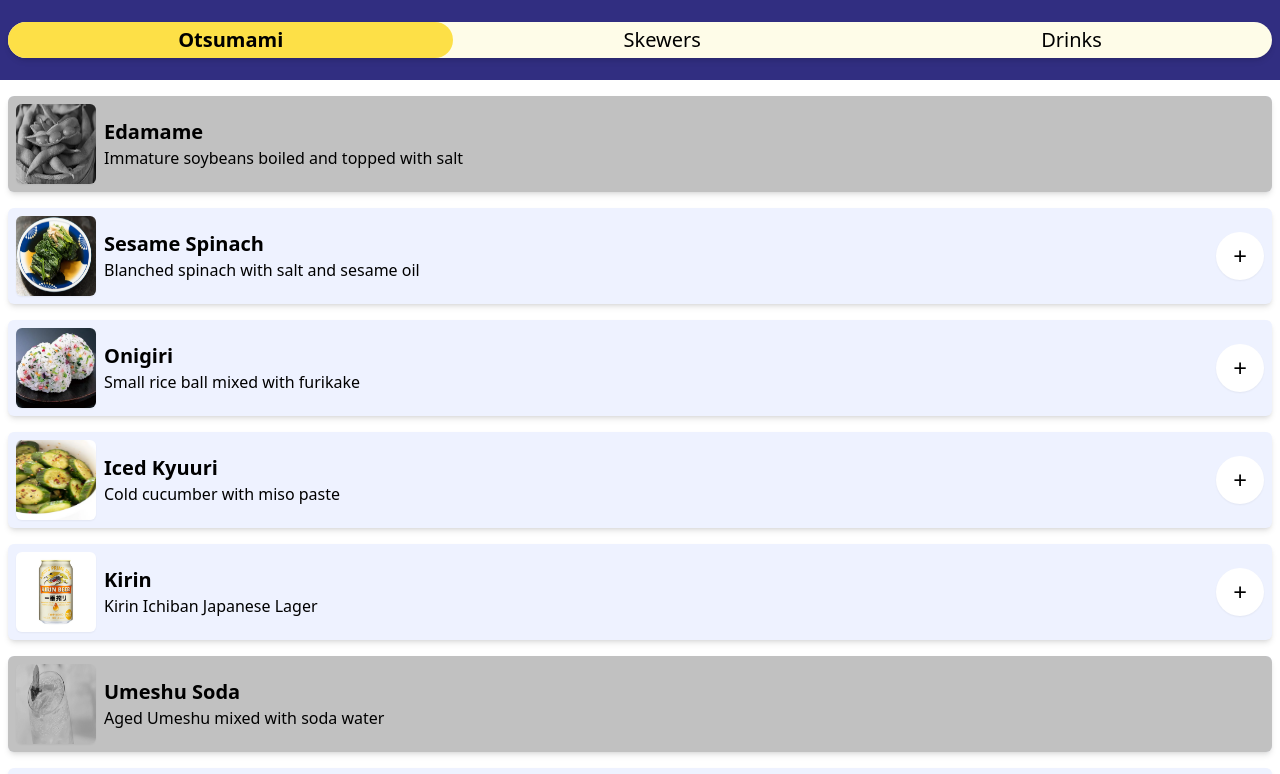
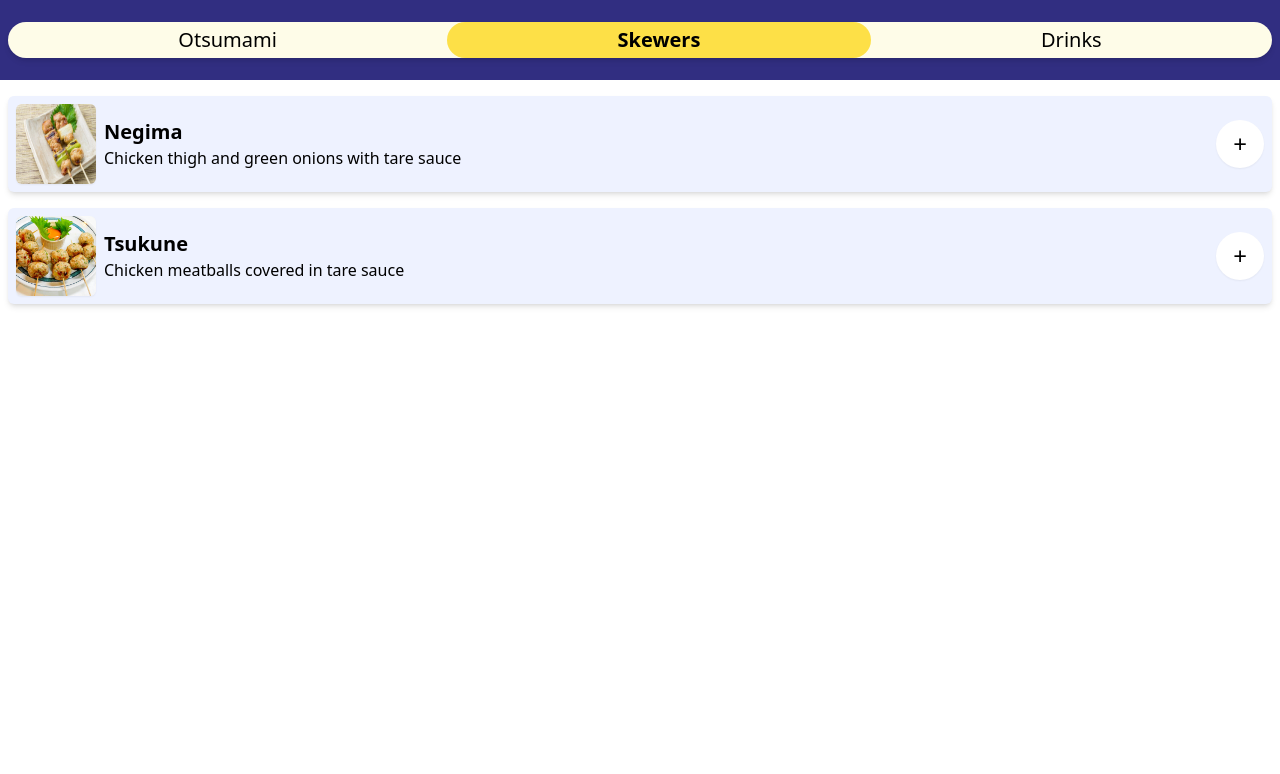
Before and after one commit to curtisbarnard/yoruyaki, a React (Create React App) app: page / in a window 1280 px wide. Shown: the top 774 px of the page. Built offline with nearby package versions, Linux system fonts and the light colour scheme.

Commit message:
menu section toggle updates item list

```diff
--- a/src/App.js
+++ b/src/App.js
@@ -1,12 +1,18 @@
+import React, { useState } from 'react';
 import MenuSections from './components/MenuSections';
-import Otsumami from './components/Otsumami';
-import Skewers from './components/Skewers';
+import ItemsList from './components/ItemsList';
 function App() {
+  const [menuSection, setMenuSection] = useState('skewers');
+  function updateMenuSection(id) {
+    setMenuSection(id);
+  }
   return (
     <div className='App'>
-      <MenuSections />
-      <Otsumami />
-      <Skewers />
+      <MenuSections
+        currentSection={menuSection}
+        updateMenuSection={updateMenuSection}
+      />
+      <ItemsList currentSection={menuSection} />
     </div>
   );
 }
--- a/src/components/Otsumami.js
+++ b/src/components/ItemsList.js
@@ -1,9 +1,9 @@
 import MenuCard from './MenuCard';
 import { data } from '../data';
 
-export default function Otsumami() {
+export default function ItemsList(props) {
   const filtered = data.filter(
-    (element) => element.category === 'otsumami' || element.category === 'drink'
+    (element) => element.category === props.currentSection
   );
   const cards = filtered.map((element) => {
     return <MenuCard {...element} key={element.id} />;
--- a/src/components/MenuCard.js
+++ b/src/components/MenuCard.js
@@ -47,5 +47,3 @@ export default function MenuCard(props) {
     </li>
   );
 }
-
-// TODO block clicking to add QTY for out of stock items
--- a/src/components/MenuSections.js
+++ b/src/components/MenuSections.js
@@ -1,36 +1,22 @@
 import React, { useState } from 'react';
-export default function MenuSections() {
-  const [menuSection, setMenuSection] = useState('otsumami');
-  function otsumamiClick() {
-    setMenuSection('otsumami');
-  }
-  function skewersClick() {
-    setMenuSection('skewers');
-  }
-  function drinksClick() {
-    setMenuSection('drinks');
-  }
+import SectionButton from './SectionButton';
+export default function MenuSections(props) {
+  const categories = ['Otsumami', 'Skewers', 'Drinks'];
+  const catButtons = categories.map((element) => {
+    return (
+      <SectionButton
+        title={element}
+        currentSection={props.currentSection}
+        key={element}
+        updateMenuSection={props.updateMenuSection}
+      />
+    );
+  });
+
   return (
     <header className='w-full h-20 px-2 flex items-center bg-indigo-900'>
       <nav className='text-xl flex grow bg-yellow-50 rounded-full shadow-md'>
-        <button
-          onClick={otsumamiClick}
-          className={`grow ${menuSection === 'otsumami' ? 'menu-section' : ''}`}
-        >
-          Otsumami
-        </button>
-        <button
-          onClick={skewersClick}
-          className={`grow ${menuSection === 'skewers' ? 'menu-section' : ''}`}
-        >
-          Skewers
-        </button>
-        <button
-          onClick={drinksClick}
-          className={`grow ${menuSection === 'drinks' ? 'menu-section' : ''}`}
-        >
-          Drinks
-        </button>
+        {catButtons}
       </nav>
     </header>
   );
--- /dev/null
+++ b/src/components/SectionButton.js
@@ -0,0 +1,12 @@
+export default function SectionButton(props) {
+  return (
+    <button
+      onClick={() => props.updateMenuSection(props.title.toLowerCase())}
+      className={`grow ${
+        props.currentSection === props.title.toLowerCase() ? 'menu-section' : ''
+      }`}
+    >
+      {props.title}
+    </button>
+  );
+}
--- a/src/components/Skewers.js
+++ /dev/null
@@ -1,10 +0,0 @@
-import MenuCard from './MenuCard';
-import { data } from '../data';
-
-export default function Skewers() {
-  const filtered = data.filter((element) => element.category === 'skewer');
-  const cards = filtered.map((element) => {
-    return <MenuCard {...element} key={element.id} />;
-  });
-  return <ul>{cards}</ul>;
-}
--- a/src/data.js
+++ b/src/data.js
@@ -34,7 +34,7 @@ export const data = [
   {
     name: 'Negima',
     description: 'Chicken thigh and green onions with tare sauce',
-    category: 'skewer',
+    category: 'skewers',
     img: 'negima.jpg',
     stock: 10,
     id: '936sbvt',
@@ -42,7 +42,7 @@ export const data = [
   {
     name: 'Tsukune',
     description: 'Chicken meatballs covered in tare sauce',
-    category: 'skewer',
+    category: 'skewers',
     img: 'tsukune.webp',
     stock: 4,
     id: '025sl4q',
@@ -50,7 +50,7 @@ export const data = [
   {
     name: 'Kirin',
     description: 'Kirin Ichiban Japanese Lager',
-    category: 'drink',
+    category: 'drinks',
     img: 'kirin.jpg',
     stock: 5,
     id: 'kjsy91p',
@@ -58,7 +58,7 @@ export const data = [
   {
     name: 'Umeshu Soda',
     description: 'Aged Umeshu mixed with soda water',
-    category: 'drink',
+    category: 'drinks',
     img: 'umeshu-soda.jpg',
     stock: 0,
     id: 'cno2a8',
```
